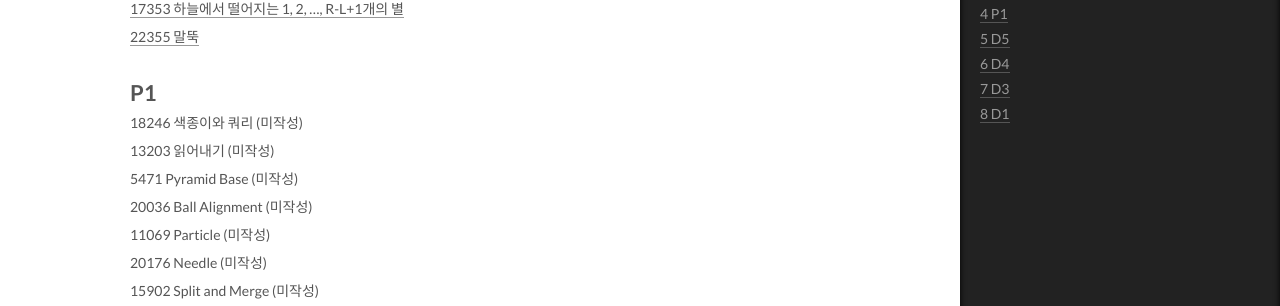
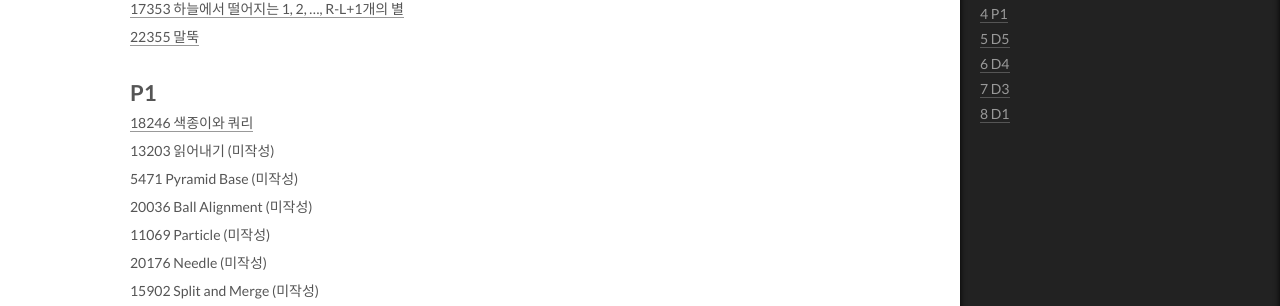
Before and after one commit to ansol4328/ansol4328.github.io, a Jekyll site: the page built from _posts/2021-11-04-PS-in-ROKAF.md, in a window 1280 px wide and 1400 px high, scrolled down 757 px. Shown: the part 144-450 px from the top of the window. Built offline with Jekyll 4.4.1, drawn with Linux system fonts in a browser that asks for light colours; comment, search, counter and statistics services are not loaded.

Commit message:
add link of new post

```diff
--- a/_posts/2021-11-04-PS-in-ROKAF.md
+++ b/_posts/2021-11-04-PS-in-ROKAF.md
@@ -26,7 +26,7 @@ tags:
 [22355 말뚝](https://ansol4328.github.io/boj/2021/12/20/BOJ-22355/)
 
 # P1
-18246 색종이와 쿼리 (미작성)
+[18246 색종이와 쿼리](https://ansol4328.github.io/boj/2021/12/21/BOJ-18246/)
 13203 읽어내기 (미작성)
 5471 Pyramid Base (미작성)
 20036 Ball Alignment (미작성)
```
